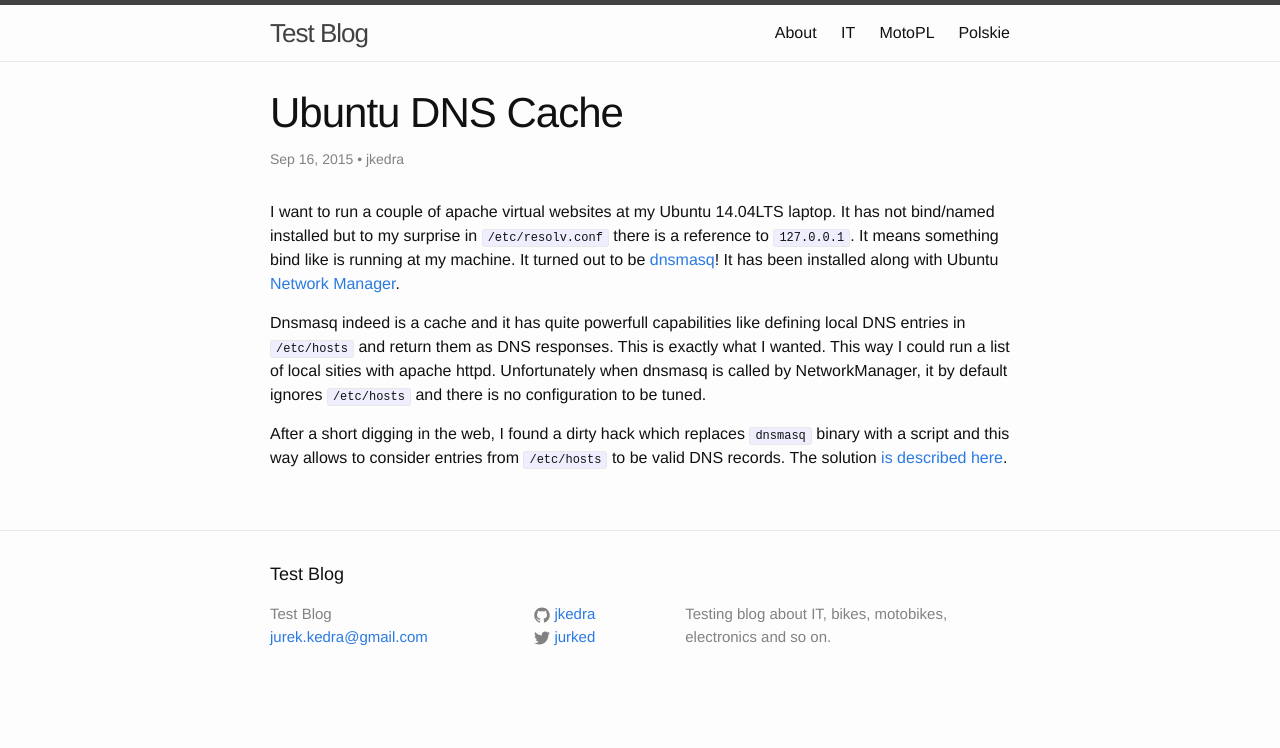
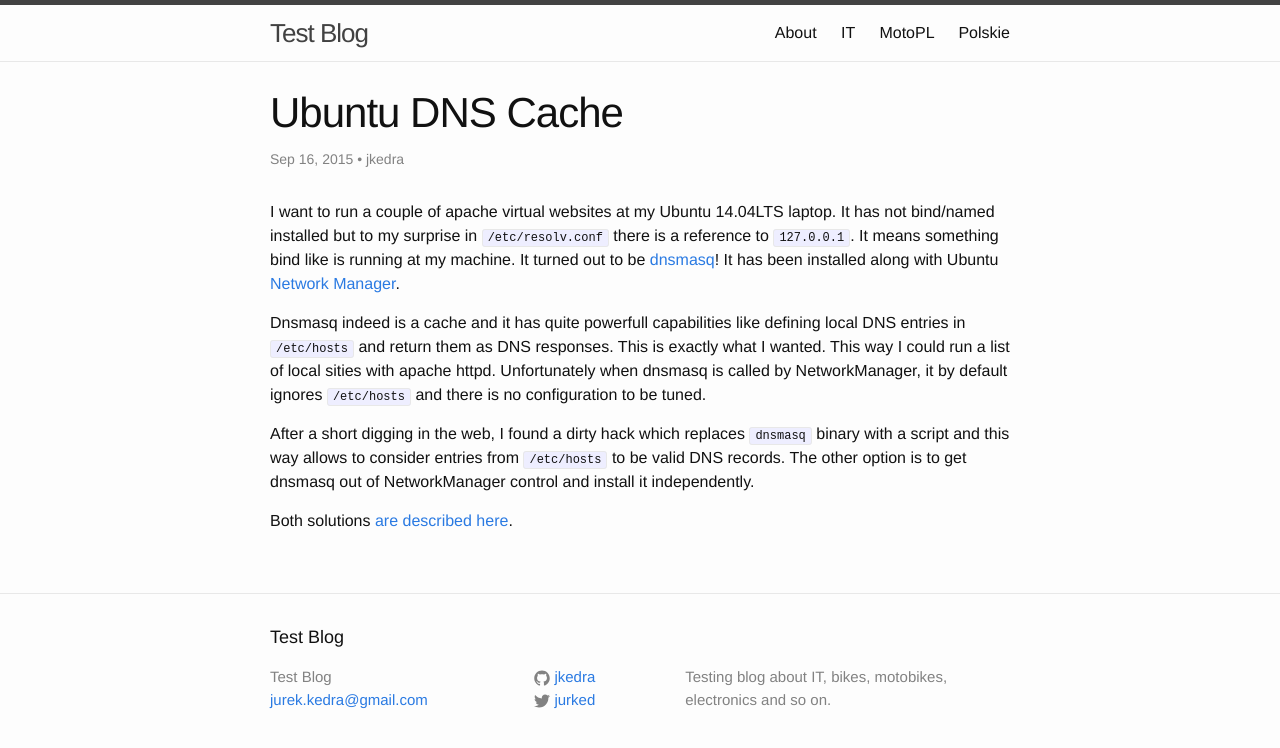
Before and after one commit to jkedra/jkedra.github.io, a Jekyll site: the page built from _posts/unix/2015-09-16-dnsmasq.md, in a window 1280 px wide. Shown: the top 748 px of the page. Built offline with Jekyll 4.4.1, drawn with Linux system fonts in a browser that asks for light colours.

Commit message:
dnsmasq supplement

```diff
--- a/_posts/unix/2015-09-16-dnsmasq.md
+++ b/_posts/unix/2015-09-16-dnsmasq.md
@@ -25,5 +25,9 @@ it by default ignores `/etc/hosts` and there is no configuration to be tuned.
 
 After a short digging in the web, I found a dirty hack which replaces
 `dnsmasq` binary with a script and this way allows to consider entries
-from `/etc/hosts` to be valid DNS records. The solution
-[is described here](https://gist.github.com/magnetikonline/6236150).
+from `/etc/hosts` to be valid DNS records.
+The other option is to get dnsmasq out of NetworkManager control and
+install it independently.
+
+Both solutions
+[are described here](https://gist.github.com/magnetikonline/6236150).
```
